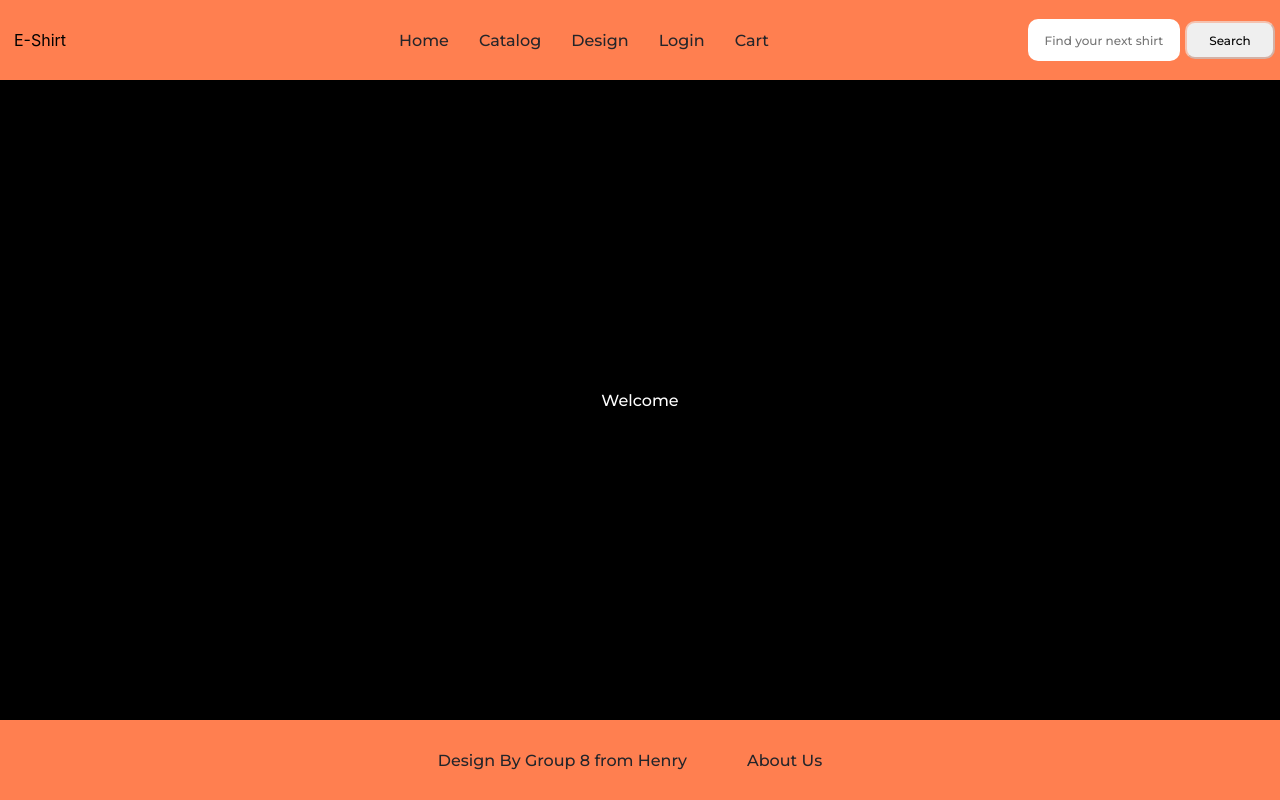
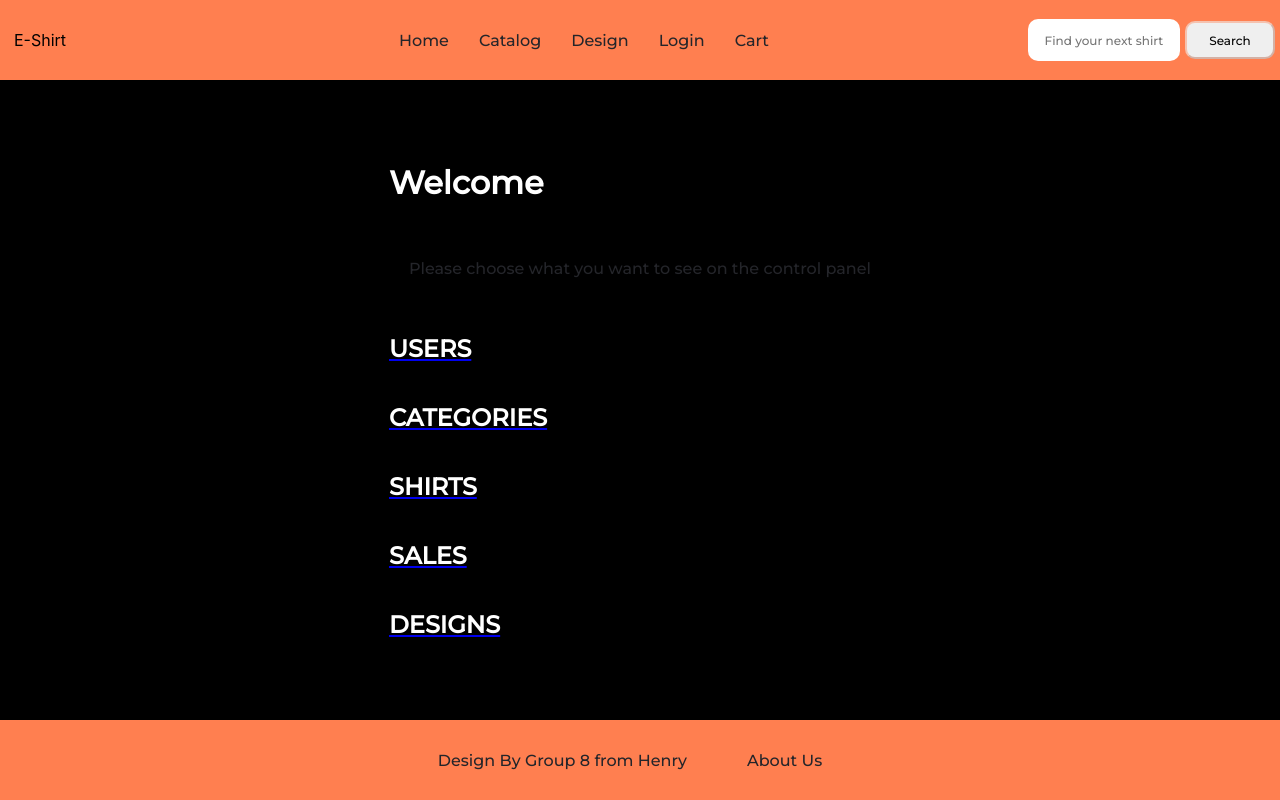
Before and after one commit to rocco9022/eshirt, a React (Create React App) app in the folder ESHIRT/client/: page /home_admin in a window 1280 px wide. Built offline with nearby package versions, Linux system fonts and the light colour scheme; no server answers.

Commit message:
control panel for admin

```diff
--- a/ESHIRT/client/src/Components/Admin/CreateCategory/CreateCategory.jsx
+++ b/ESHIRT/client/src/Components/Admin/CreateCategory/CreateCategory.jsx
@@ -82,8 +82,8 @@ export default function CreateCategory (){
             </div>
         </div>
         <div className={Style.ContBtn3}>
-        <NavLink to='users'>
-            <h4 className={Style.Btn3}>Users</h4>
+        <NavLink to='home_admin'>
+            <h3 className={Style.Btn3}>CONTROL PANEL</h3>
         </NavLink>
     </div>
     </div>
--- a/ESHIRT/client/src/Components/Admin/HomeAdmin/HomeAdmin.jsx
+++ b/ESHIRT/client/src/Components/Admin/HomeAdmin/HomeAdmin.jsx
@@ -8,7 +8,27 @@ export default function HomeAdmin() {
     return(
         <div className={Style.Title}>
 
-            Welcome
+            <h1>Welcome</h1>
+
+            <h3>Please choose what you want to see on the control panel</h3>
+
+            <NavLink to= '/users'>
+                <h2>USERS</h2>
+            </NavLink>
+            <NavLink to= '/add_category'>
+                <h2>CATEGORIES</h2>
+            </NavLink>
+            <NavLink to= '/categories'>
+                <h2>SHIRTS</h2>
+            </NavLink>
+            <NavLink to= '/categories'>
+                <h2>SALES</h2>
+            </NavLink>
+            <NavLink to= '/categories'>
+                <h2>DESIGNS</h2>
+            </NavLink>
+
+
 
         </div>
     )
--- a/ESHIRT/client/src/Components/Admin/Users/UserDetail.jsx
+++ b/ESHIRT/client/src/Components/Admin/Users/UserDetail.jsx
@@ -1,6 +1,7 @@
 import React, { useEffect, useState } from "react";
 import { useSelector, useDispatch } from "react-redux";
 import { putUser, getUserById } from "../../../Actions/index.js";
+import {NavLink} from 'react-router-dom';
 import Style from "./UserDetail.module.css";
 
 export default function UserDetail (){
@@ -34,6 +35,7 @@ function showEditbutton (){
 
     return (
         <div className={Style.Title}>
+
             <div className={Style.Tarjet}>
             <div className={Style.Titles1}>
             <h2 className={Style.Detail}>User detail</h2>
@@ -52,6 +54,9 @@ function showEditbutton (){
 
               </div>
               </div>
+              <NavLink to='home_admin'>
+        <h3 className={Style.Btn3}>CONTROL PANEL</h3>
+    </NavLink>
 
         </div>
     )
--- a/ESHIRT/client/src/Components/Admin/Users/Users.jsx
+++ b/ESHIRT/client/src/Components/Admin/Users/Users.jsx
@@ -1,7 +1,7 @@
 import React, { useEffect, useState } from "react";
 import { useSelector, useDispatch } from "react-redux";
 import { deleteUser, getUserById, getUsers } from "../../../Actions/index.js";
-import {Link} from 'react-router-dom';
+import {NavLink} from 'react-router-dom';
 import {useHistory} from 'react-router-dom'
 import Style from "./User.module.css";
 
@@ -97,9 +97,9 @@ export default function Users() {
       : (<p>Users not found</p>)}
     </div>
     <div className={Style.ContBtn3}>
-    <Link to='add_category'>
-        <button className={Style.Btn3}>Categories</button>
-    </Link>
+    <NavLink to='home_admin'>
+        <h3 className={Style.Btn3}>CONTROL PANEL</h3>
+    </NavLink>
 </div>
 </div>
   );
```
